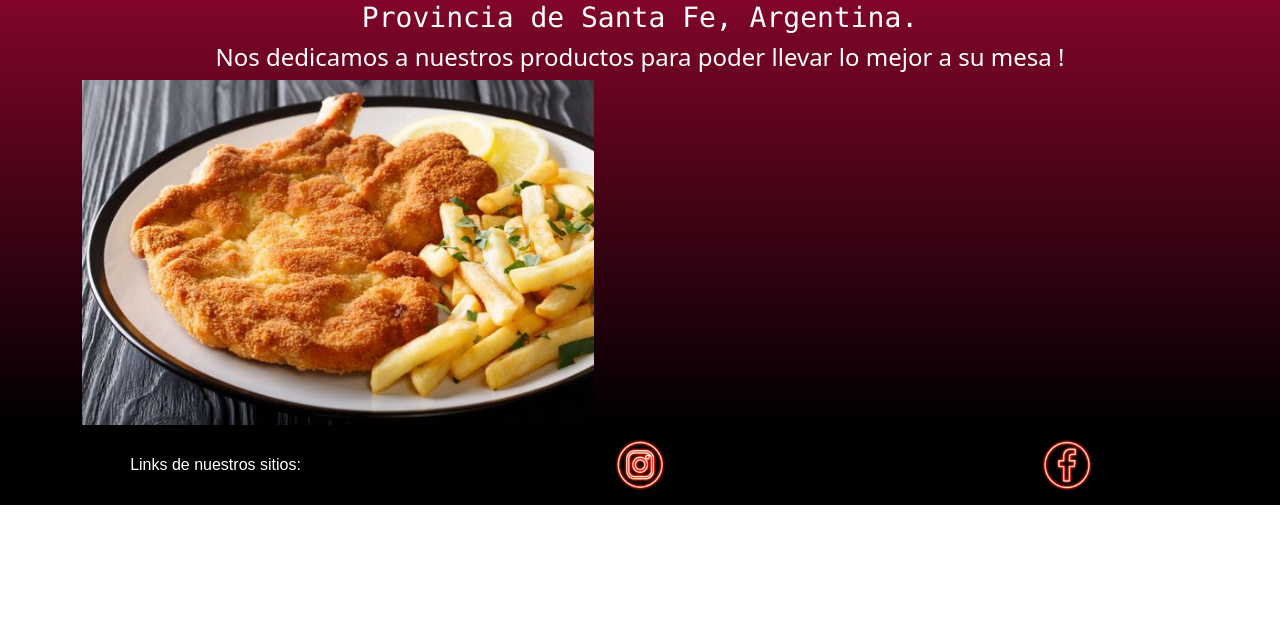
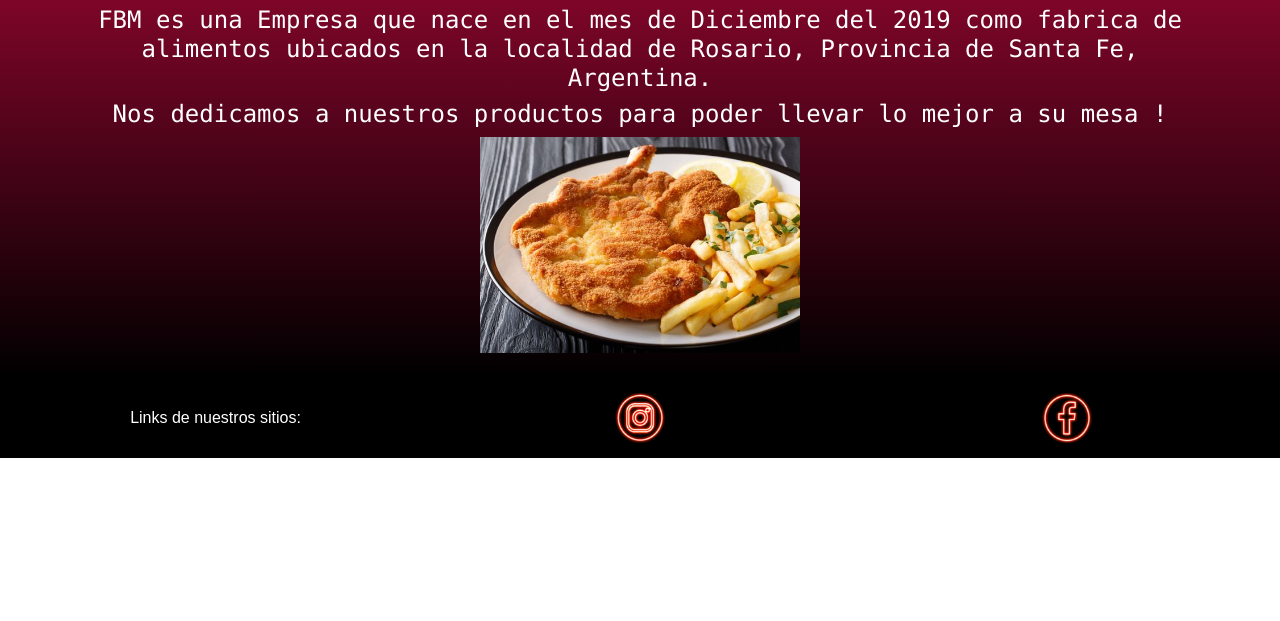
Before and after one commit to Nagatora/FBM, a website: page index.html in a window 1280 px wide. Shown: the part 179-800 px from the top of the page. Drawn offline with nearby package versions, Linux system fonts and the light colour scheme; a web font is replaced by a local one.

Commit message:
contactoyproduccion

```diff
--- a/index.html
+++ b/index.html
@@ -23,21 +23,21 @@
         </nav>
     </header>
     <main>
-        <div class="container">
-            <div class="row">
+        <div class="container" style="height: 500px;">
+            <div class="row ">
                 <div class="col-sm-8 col-lg-12 ">
-                    <h1 class="text-info text-center fw-bold">
+                    <h1 class="text-center fw-bold" style="margin-top: 50px; margin-bottom: 30px;">
                     Quienes Somos
                     </h1>
-                        <p class="text-white text-center font-monospace h3">FBM es una Empresa que nace en el mes de Diciembre del 2019 como fabrica de
+                        <p class="text-white text-center font-monospace h4">FBM es una Empresa que nace en el mes de Diciembre del 2019 como fabrica de
                         alimentos ubicados en la localidad de Rosario, Provincia de Santa Fe, Argentina.
                         </p>
-                        <p class="text-white text-center h4">Nos dedicamos a nuestros productos para poder llevar lo mejor a su mesa !
+                        <p class="text-white text-center font-monospace h4">Nos dedicamos a nuestros productos para poder llevar lo mejor a su mesa !
                         </p>
                 </div>
-                <article class="col-sm-4 col-lg-12">
-                    <div>
-                        <img src="Source/Milaindex.jpg" style="width:40vw" alt="">
+                <article class="col-sm-4 col-lg-12 centrado">
+                    <div class="centrado">
+                        <img src="Source/Milaindex.jpg" style="width:25vw ;" alt="">
                     </div>
                 </article>
             </div>
--- a/scss/main.scss
+++ b/scss/main.scss
@@ -4,6 +4,15 @@
 @import "footer.scss";
 
 main{
-
     background: linear-gradient(to bottom, $colorRojo, $colorFooter);
 }
+.centrado{
+    display: flex;
+    justify-content: center;
+    align-items: center;
+}
+/*Responsive <576*/
+
+.marginMain{
+    margin-top:15px;
+}
```
Also changed, not shown: css/main.css.
